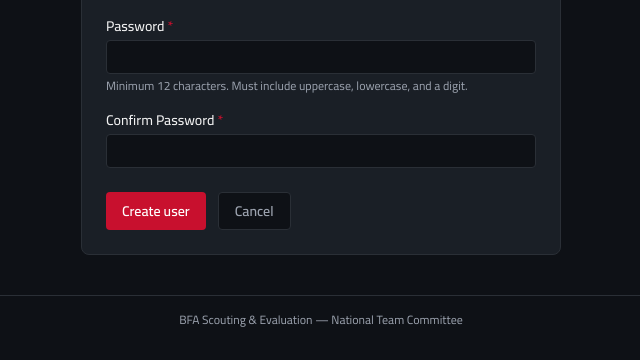
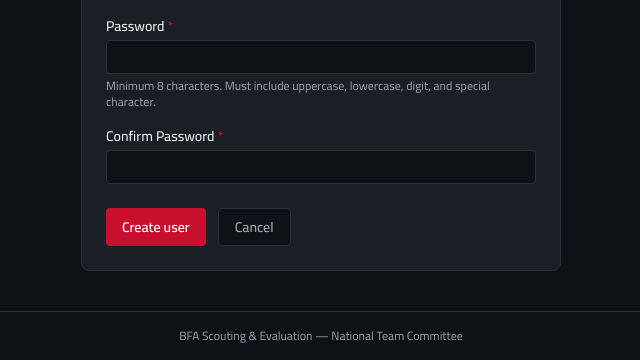
Before and after one commit to alisab7/bfa-scout, a Flask app: template app/templates/admin/users/new.html in a window 1280 px wide. Shown: the part 462-822 px from the top of the page, without its empty margins (319-959 px from the left). Before the commit the page ends 789 px from the top, so only its background shows below. Run offline with Flask 3, Linux system fonts and the light colour scheme; the template is opened without the code that fills it, so the values that code supplies are empty; some libraries are stand-ins or nearby versions.

Commit message:
Phase 8.1.1: Soften password policy (12-char -> 8-char with special required)

```diff
--- a/app/templates/admin/users/edit.html
+++ b/app/templates/admin/users/edit.html
@@ -80,12 +80,12 @@
         <label for="new_password" class="block text-sm font-medium mb-1" style="color:var(--text);">
           New Password
         </label>
-        <input id="new_password" name="new_password" type="password" required minlength="12" maxlength="128"
+        <input id="new_password" name="new_password" type="password" required minlength="8" maxlength="128"
                autocomplete="new-password"
                class="w-full rounded px-3 py-2 text-sm"
                style="background:var(--bg);border:1px solid var(--border);color:var(--text);">
         <p class="text-xs mt-1" style="color:var(--text-muted);">
-          Minimum 12 characters. Must include uppercase, lowercase, and a digit.
+          Minimum 8 characters. Must include uppercase, lowercase, digit, and special character.
         </p>
       </div>
 
@@ -93,7 +93,7 @@
         <label for="confirm_password" class="block text-sm font-medium mb-1" style="color:var(--text);">
           Confirm Password
         </label>
-        <input id="confirm_password" name="confirm_password" type="password" required minlength="12" maxlength="128"
+        <input id="confirm_password" name="confirm_password" type="password" required minlength="8" maxlength="128"
                autocomplete="new-password"
                class="w-full rounded px-3 py-2 text-sm"
                style="background:var(--bg);border:1px solid var(--border);color:var(--text);">
--- a/app/templates/admin/users/new.html
+++ b/app/templates/admin/users/new.html
@@ -64,12 +64,12 @@
         <label for="password" class="block text-sm font-medium mb-1" style="color:var(--text);">
           Password <span style="color:var(--brand);">*</span>
         </label>
-        <input id="password" name="password" type="password" required minlength="12" maxlength="128"
+        <input id="password" name="password" type="password" required minlength="8" maxlength="128"
                autocomplete="new-password"
                class="w-full rounded px-3 py-2 text-sm"
                style="background:var(--bg);border:1px solid var(--border);color:var(--text);">
         <p class="text-xs mt-1" style="color:var(--text-muted);">
-          Minimum 12 characters. Must include uppercase, lowercase, and a digit.
+          Minimum 8 characters. Must include uppercase, lowercase, digit, and special character.
         </p>
       </div>
 
@@ -77,7 +77,7 @@
         <label for="confirm_password" class="block text-sm font-medium mb-1" style="color:var(--text);">
           Confirm Password <span style="color:var(--brand);">*</span>
         </label>
-        <input id="confirm_password" name="confirm_password" type="password" required minlength="12" maxlength="128"
+        <input id="confirm_password" name="confirm_password" type="password" required minlength="8" maxlength="128"
                autocomplete="new-password"
                class="w-full rounded px-3 py-2 text-sm"
                style="background:var(--bg);border:1px solid var(--border);color:var(--text);">
```
Also changed, not shown: app/auth/validators.py (+12 -2 lines).
